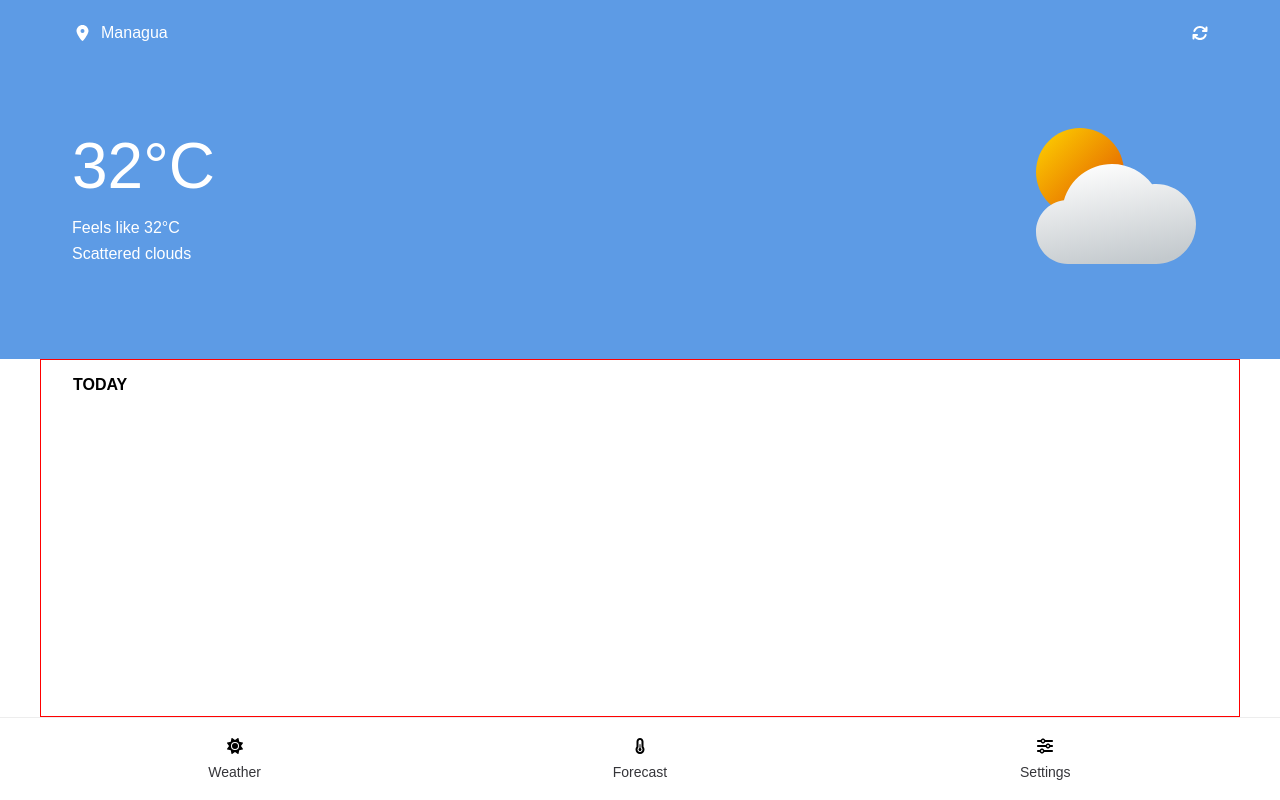
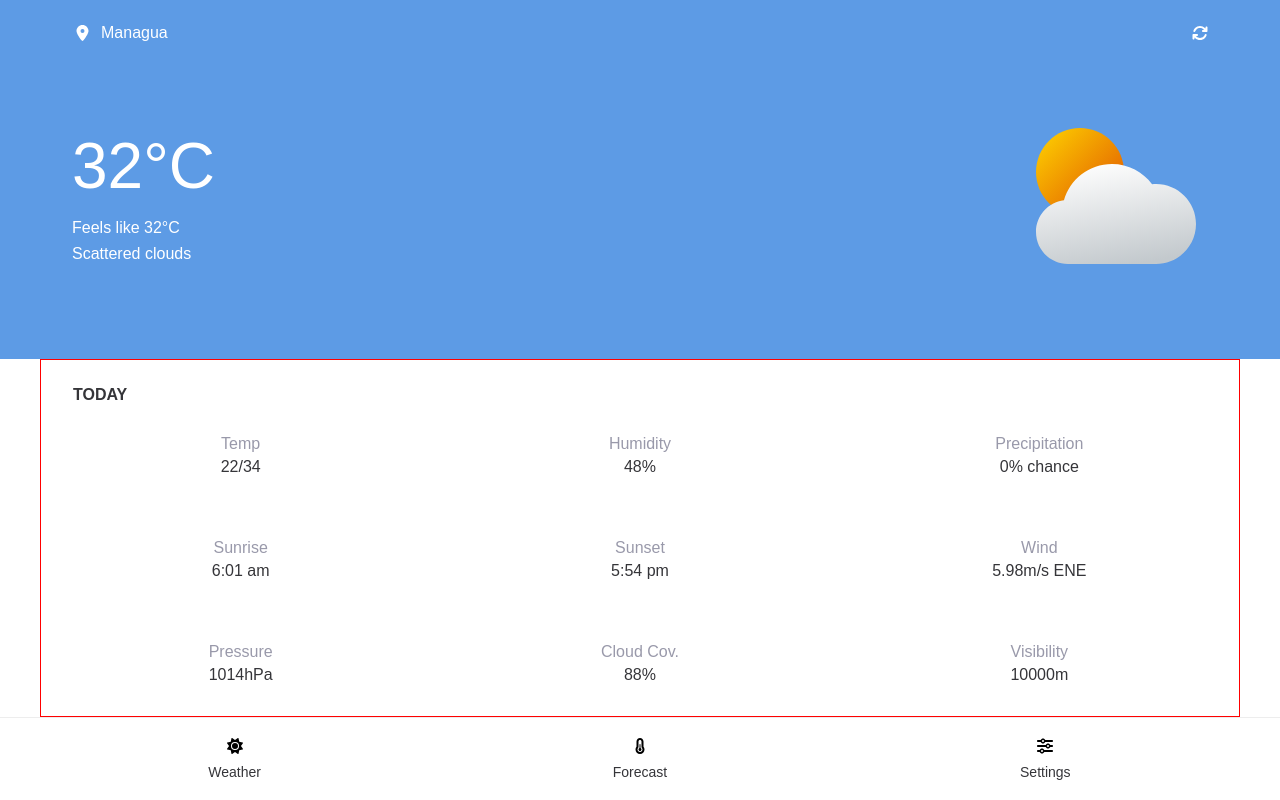
Before and after one commit to salvadorperezm/vue-weather-app, a Vue app: page / in a window 1280 px wide. Built offline with nearby package versions, Linux system fonts and the light colour scheme.

Commit message:
basic styling done

```diff
--- a/src/components/WeatherPage.vue
+++ b/src/components/WeatherPage.vue
@@ -26,6 +26,13 @@
                         <div class="weather__header">
                             <p class="header__text">Today</p>
                         </div>
+                        <div class="weather__full-information">
+                            <div v-for="information in currentWeatherFullInformation" :key="information.name"
+                                class="full-information__item">
+                                <p class="item__name">{{ information.name }}</p>
+                                <p class="item__value">{{ information.value }}</p>
+                            </div>
+                        </div>
                     </div>
                 </div>
             </section>
@@ -44,7 +51,45 @@ export default {
             currentTemperature: '32',
             currentLocation: 'Managua',
             currentFeelsLike: '32',
-            currentWeatherType: 'Scattered clouds'
+            currentWeatherType: 'Scattered clouds',
+            currentWeatherFullInformation: [
+                {
+                    name: "Temp",
+                    value: "22/34"
+                },
+                {
+                    name: "Humidity",
+                    value: "48%"
+                },
+                {
+                    name: "Precipitation",
+                    value: "0% chance"
+                },
+                {
+                    name: "Sunrise",
+                    value: "6:01 am"
+                },
+                {
+                    name: "Sunset",
+                    value: "5:54 pm"
+                },
+                {
+                    name: "Wind",
+                    value: "5.98m/s ENE"
+                },
+                {
+                    name: "Pressure",
+                    value: "1014hPa"
+                },
+                {
+                    name: "Cloud Cov.",
+                    value: "88%"
+                },
+                {
+                    name: "Visibility",
+                    value: "10000m"
+                }
+            ]
         }
     }
 }
@@ -138,12 +183,37 @@ export default {
 }
 
 .weather__header {
-    padding: 16px 32px;
+    padding-inline: 32px;
+    padding-block: 26px 0px;
 }
 
 .header__text {
     text-transform: uppercase;
     font-weight: bold;
+    color: #353539;
+}
+
+.weather__full-information {
+    height: calc(100% - 44px);
+    display: grid;
+    grid-template-columns: repeat(3, 1fr);
+    grid-template-rows: repeat(3, 1fr);
+}
+
+.full-information__item {
+    display: flex;
+    flex-direction: column;
+    align-items: center;
+    justify-content: center;
+}
+
+.item__name {
+    color: #9999AA;
+    margin-block-end: 5px;
+}
+
+.item__value {
+    color: #353539;
 }
 
 @media screen and (max-width: 1024px) {
@@ -152,18 +222,21 @@ export default {
         border-top-left-radius: 16px;
     }
 
-    .current-location__text {
-        font-size: 14px;
-    }
-
+    .current-location__text,
     .information__feels-like,
     .information__weather-type,
-    .header__text {
-        font-size: 12.25px;
+    .header__text,
+    .item__name,
+    .item__value {
+        font-size: 14px;
     }
 
     .information__icon {
         width: 96px;
     }
+
+    .weather__full-information {
+        height: calc(100% - 40px);
+    }
 }
 </style>
```
